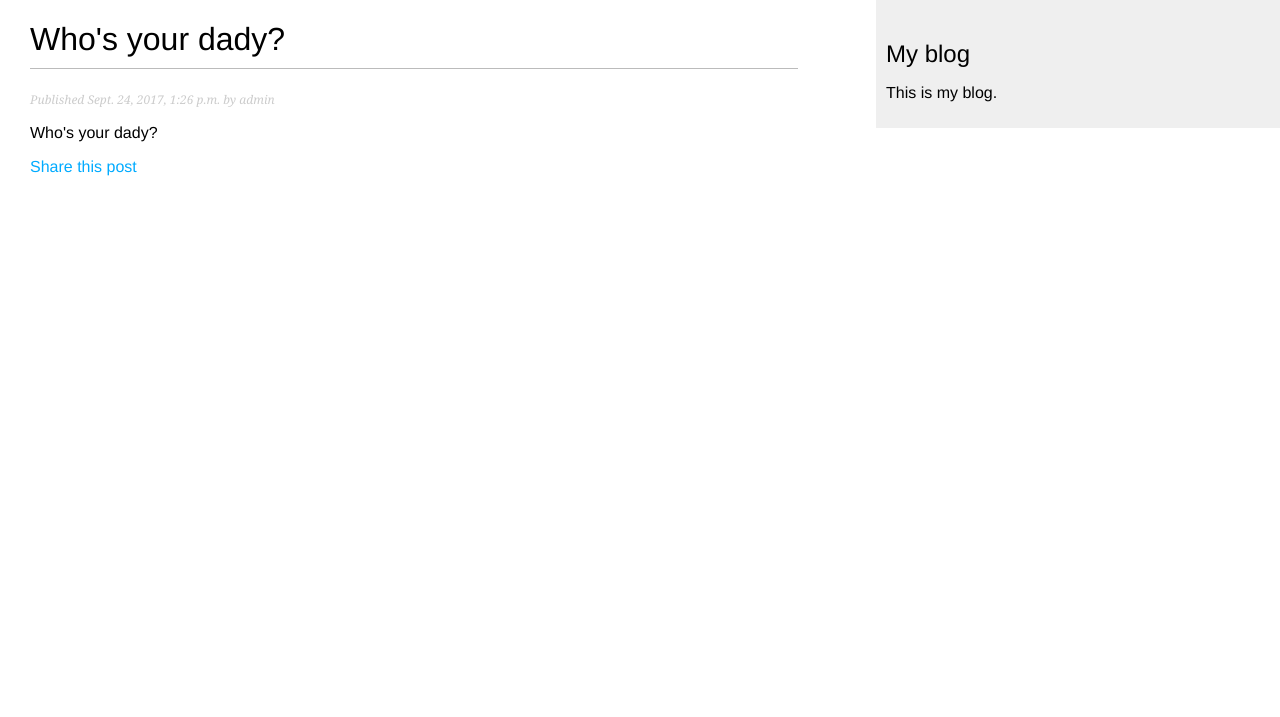
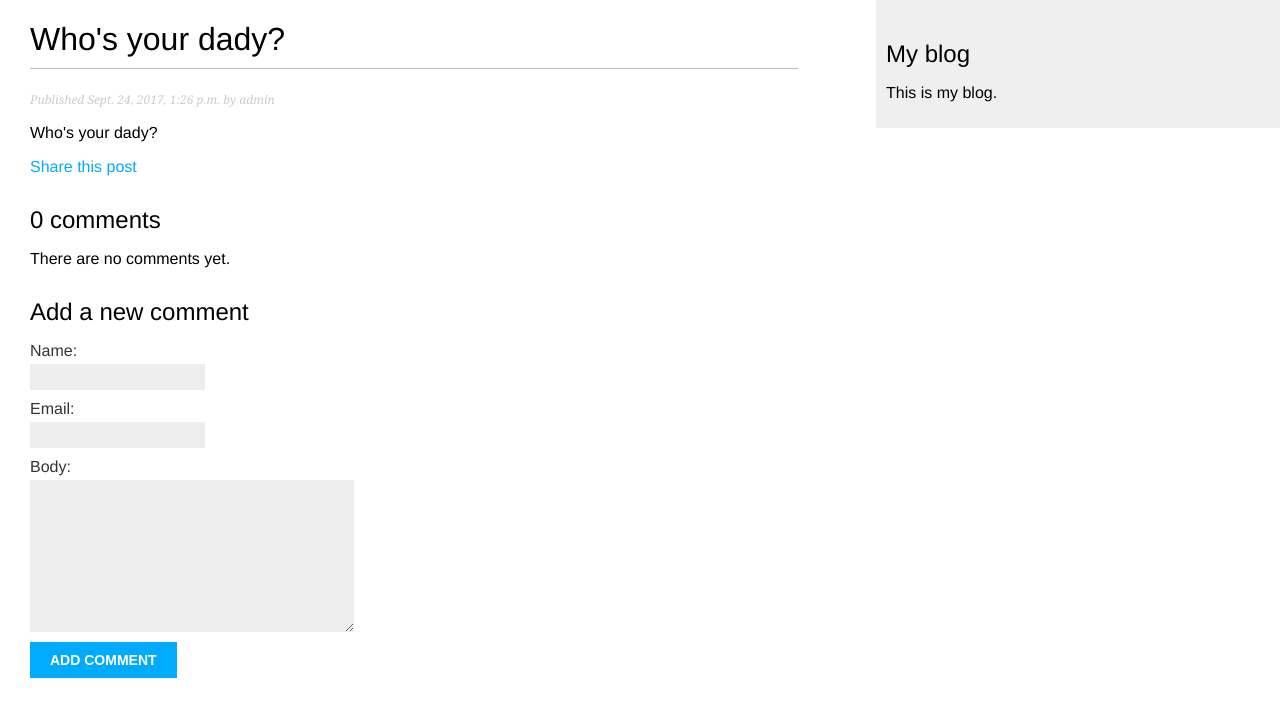
Before and after one commit to MaoWang233/Django-By-Example, a Django app: a page that uses mysite/blog/templates/blog/post/detail.html in a window 1280 px wide. Shown: the top 717 px of the page. Run offline with Django 3.2, Linux system fonts and the light colour scheme; data comes from the database, SQL or seed files in the repository; both versions use the stored data as it was after the commit; parts of the project's set-up code (start-up, migrations or seed data) failed here and were passed over.

Commit message:
Add comment function

```diff
--- a/mysite/blog/forms.py
+++ b/mysite/blog/forms.py
@@ -1,7 +1,15 @@
 from django import forms
+from .models import Comment
+
 
 class EmailPostForm(forms.Form):
     name = forms.CharField(max_length=25)
     email = forms.EmailField()
     to = forms.EmailField()
     comments = forms.CharField(required=False, widget=forms.Textarea)
+
+
+class CommentForm(forms.ModelForm):
+    class Meta:
+        model = Comment
+        fields = ('name', 'email', 'body')
--- a/mysite/blog/models.py
+++ b/mysite/blog/models.py
@@ -2,6 +2,7 @@ from django.db import models
 from django.utils import timezone
 from django.contrib.auth.models import User
 from django.core.urlresolvers import reverse
+from taggit.managers import TaggableManager
 
 
 class PublishedManager(models.Manager):
@@ -14,6 +15,7 @@ class Post(models.Model):
 
     objects = models.Manager() # The default manager.
     published = PublishedManager() # Our custom manager.
+    tags = TaggableManager()
 
     STATUS_CHOICES = (
         ('draft', 'Draft'),
@@ -44,3 +46,19 @@ class Post(models.Model):
 
     def __str__(self):
         return self.title
+
+
+class Comment(models.Model):
+    post = models.ForeignKey(Post, related_name='comments')
+    name = models.CharField(max_length=80)
+    email = models.EmailField()
+    body = models.TextField()
+    created = models.DateTimeField(auto_now_add=True)
+    updated = models.DateTimeField(auto_now=True)
+    active = models.BooleanField(default=True)
+
+    class Meta:
+        ordering = ('created',)
+
+    def __str__(self):
+        return 'Comment by {} on {}'.format(self.name, self.post)
--- a/mysite/blog/templates/blog/post/detail.html
+++ b/mysite/blog/templates/blog/post/detail.html
@@ -11,4 +11,33 @@
     <p>
   		<a href="{% url "blog:post_share" post.id %}">Share this post</a>
 	</p>
+
+	{% with comments.count as total_comments %}
+  		<h2>
+  		  {{ total_comments }} comment{{ total_comments|pluralize }}
+  		</h2>
+	{% endwith %}
+
+	{% for comment in comments %}
+  		<div class="comment">
+  		  <p class="info">
+  		    Comment {{ forloop.counter }} by {{ comment.name }}
+  		    {{ comment.created }}
+  		  </p>
+  		  {{ comment.body|linebreaks }}
+  		</div>
+		{% empty %}
+  		<p>There are no comments yet.</p>
+	{% endfor %}
+
+	{% if new_comment %}
+  		<h2>Your comment has been added.</h2>
+	{% else %}
+		<h2>Add a new comment</h2>
+		<form action="." method="post">
+		  {{ comment_form.as_p }}
+		  {% csrf_token %}
+		  <p><input type="submit" value="Add comment"></p>
+		</form>
+	{% endif %}
 {% endblock %}
--- a/mysite/blog/urls.py
+++ b/mysite/blog/urls.py
@@ -5,6 +5,7 @@ from . import views
 urlpatterns = [
     # post views
     url(r'^$', views.post_list, name='post_list'),
+    url(r'^tag/(?P<tag_slug>[-\w]+)/$',views.post_list, name='post_list_by_tag'),
     url(r'^(?P<year>\d{4})/(?P<month>\d{2})/(?P<day>\d{2})/(?P<post>[-\w]+)/$',
         views.post_detail,
         name='post_detail'),
--- a/mysite/blog/views.py
+++ b/mysite/blog/views.py
@@ -1,26 +1,35 @@
 from django.shortcuts import render, get_object_or_404
 from django.core.paginator import Paginator, EmptyPage, PageNotAnInteger
-from .models import Post
-from .forms import EmailPostForm
+from .models import Post, Comment
+from .forms import EmailPostForm, CommentForm
 from django.core.mail import send_mail
+from django.http import HttpResponseRedirect, HttpResponse
+
+from taggit.models import Tag
 
 
-def post_list(request):
-    object_list = Post.published.all()
-    # 3 posts in each page
-    paginator = Paginator(object_list, 3)
-    page = request.GET.get('page')
-    try:
-        posts = paginator.page(page)
-    except PageNotAnInteger:
-        # If page is not an integer deliver the first page
-        posts = paginator.page(1)
-    except EmptyPage:
-        # If page is out of range deliver last page of results
-        posts = paginator.page(paginator.num_pages)
-    return render(request, 'blog/post/list.html',
-                  {'page': page,
-                   'posts': posts})
+def post_list(request, tag_slug=None):
+   object_list = Post.published.all()
+   tag = None
+
+   if tag_slug:
+       tag = get_object_or_404(Tag, slug=tag_slug)
+       object_list = object_list.filter(tags__in=[tag])
+
+   paginator = Paginator(object_list, 3) # 3 posts in each page
+   page = request.GET.get('page')
+   try:
+       posts = paginator.page(page)
+   except PageNotAnInteger:
+       # If page is not an integer deliver the first page
+       posts = paginator.page(1)
+   except EmptyPage:
+       # If page is out of range deliver last page of results
+       posts = paginator.page(paginator.num_pages)
+   return render(request, 'blog/post/list.html', {'page': page,
+                                                  'posts': posts,
+                                                  'tag': tag})
+
 
 def post_detail(request, year, month, day, post):
     post = get_object_or_404(Post, slug=post,
@@ -28,9 +37,29 @@ def post_detail(request, year, month, day, post):
                                    publish__year=year,
                                    publish__month=month,
                                    publish__day=day)
+    # List of active comments for this post
+    comments = post.comments.filter(active=True)
+    new_comment = None
+
+    if request.method == 'POST':
+        # A comment was posted
+        comment_form = CommentForm(data=request.POST)
+        if comment_form.is_valid():
+            # Create Comment object but don't save to database yet
+            new_comment = comment_form.save(commit=False)
+            # Assign the current post to the comment
+            new_comment.post = post
+            # Save the comment to the database
+            new_comment.save()
+    else:
+        comment_form = CommentForm()
     return render(request,
                   'blog/post/detail.html',
-                  {'post': post})
+                  {'post': post,
+                  'comments': comments,
+                  'new_comment': new_comment,
+                  'comment_form': comment_form})
+
 
 def post_share(request, post_id):
     # Retrieve post by id
--- a/mysite/mysite/settings.py
+++ b/mysite/mysite/settings.py
@@ -38,6 +38,7 @@ INSTALLED_APPS = [
     'django.contrib.messages',
     'django.contrib.staticfiles',
     'blog',
+    'taggit',
 ]
 
 MIDDLEWARE = [
```
Also changed, not shown: mysite/blog/admin.py (+9 -1 lines), mysite/blog/templates/blog/post/list.html (+13 -0 lines), mysite/blog/migrations/0002_comment.py (added), mysite/blog/migrations/0003_post_tags.py (added), mysite/db.sqlite3.
